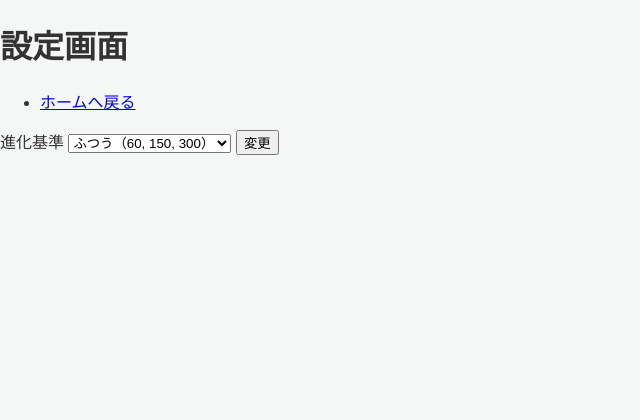
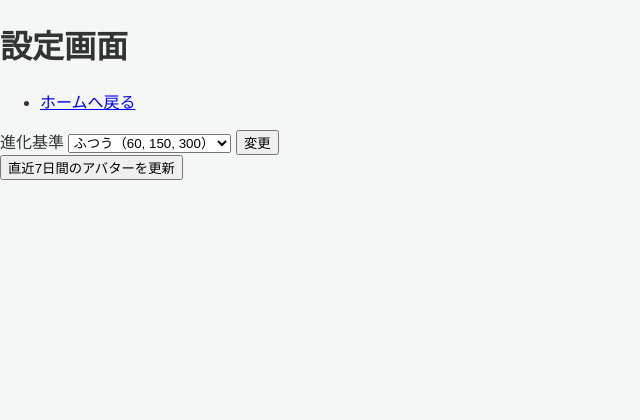
Before and after one commit to OOP2-2025-final-G07/StudyAvatar, a Flask app: page /settings/ in a window 1280 px wide. Shown: the top 420 px of the page, without its empty margins (0-640 px from the left). Run offline with Flask 3, Linux system fonts and the light colour scheme; data comes from the database, SQL or seed files in the repository.

Commit message:
更新範囲の拡張
・今日の更新ボタン→昨日と今日の分が更新される
・設定内の直近７日ボタン→直近７日分のアバターが更新される

```diff
--- a/routes/avatar.py
+++ b/routes/avatar.py
@@ -2,80 +2,103 @@ from flask import Blueprint, render_template, request, redirect, url_for
 from datetime import date, timedelta
 from peewee import DoesNotExist, IntegrityError
 from collections import defaultdict
+
+# アバター関連モデル・設定
 from models.avatar_history import AvatarHistory
 from models.avatar_config import AVATAR_SKINS
 from models.avatar_threshold_set import AvatarThresholdSet
 
+# Blueprint 定義
 avatar_bp = Blueprint('avatar', __name__, url_prefix='/avatar')
 
 
+# ================================================================
+# コンテキストプロセッサ
+# ================================================================
+
 # ------------------------------------------------
-# 今日のアバター（デフォルト用）
+# 今日のアバターをテンプレに渡す（デフォルト表示用）
 # ------------------------------------------------
 @avatar_bp.app_context_processor
 def inject_today_avatar():
-    """今日のアバターを skin としてテンプレに配る"""
+    """
+    今日のアバター skin をテンプレート変数 `skin` として配布する
+    ・今日の AvatarHistory が存在すればその level
+    ・存在しなければ level=1 を使用
+    """
     try:
         record = AvatarHistory.get(AvatarHistory.date == date.today())
         level = record.level
     except DoesNotExist:
-        level = 1  # デフォルト
+        level = 1  # 未登録日のデフォルト
 
     skin = AVATAR_SKINS.get(level)
     return dict(skin=skin)
 
 
 # ------------------------------------------------
-# n日前のアバターをテンプレから呼び出せる関数
+# n日前のアバターを取得するヘルパー関数をテンプレに渡す
 # ------------------------------------------------
 @avatar_bp.app_context_processor
 def inject_avatar_helpers():
-    """avatar_skin_days_ago(n) をテンプレで使えるようにする"""
+    """
+    テンプレート内で avatar_skin_days_ago(n) を使えるようにする
+    例: avatar_skin_days_ago(1) → 昨日のアバター
+    """
     def avatar_skin_days_ago(n):
         target = date.today() - timedelta(days=n)
         try:
             record = AvatarHistory.get(AvatarHistory.date == target)
             return AVATAR_SKINS.get(record.level)
         except DoesNotExist:
-            return AVATAR_SKINS.get(1)
+            return AVATAR_SKINS.get(1)  # デフォルト
 
     return dict(avatar_skin_days_ago=avatar_skin_days_ago)
 
 
-# ------------------------------------------------
-# 今日のAvatarレベル更新
-# ------------------------------------------------
-@avatar_bp.route('/update', methods=['POST'])
-def update_today_avatar():
-    today = date.today()
+# ================================================================
+# アバターレベル更新ロジック（共通処理）
+# ================================================================
 
+def update_avatar_for_date(target_date):
+    """
+    指定した日付（target_date）の Study を集計し、
+    条件に応じたアバターレベルを算出して AvatarHistory に保存する
+    """
     from models import Study
-    today_studies = Study.select().where(Study.date == today)
 
-    # 区分定義
+    # 指定日の学習記録を取得
+    studies = Study.select().where(Study.date == target_date)
+
+    # 教科カテゴリ定義
     categories = {
         '理系': ['数学', '物理', '化学', '生物', '情報', '理系その他'],
         '文系': ['国語', '日本史', '世界史', '地理', '英語', '文系その他']
     }
 
-    # 集計
+    # 分数集計用
     category_minutes = {'理系': 0, '文系': 0}
     total_minutes = 0
 
-    for study in today_studies:
+    # 学習時間集計
+    for study in studies:
         total_minutes += study.minutes
 
         if study.subject in categories['理系']:
             category_minutes['理系'] += study.minutes
-
         if study.subject in categories['文系']:
             category_minutes['文系'] += study.minutes
 
-    # 判定関数
+    # レベル判定ロジック
     def determine_level(cat_minutes, total_minutes, threshold):
+        """
+        学習時間と進化基準セットからアバターレベルを決定
+        """
         combined = cat_minutes['理系'] + cat_minutes['文系']
+
         if threshold is None:
             return 1
+
         if total_minutes >= threshold.min_3:
             return 8
         elif cat_minutes['理系'] >= threshold.min_2 and cat_minutes['理系'] > cat_minutes['文系']:
@@ -93,41 +116,84 @@ def update_today_avatar():
         else:
             return 1
 
-    from models.avatar_threshold_set import AvatarThresholdSet
-
+    # 現在有効な進化基準セットを取得
     try:
         threshold = AvatarThresholdSet.get(AvatarThresholdSet.is_active == True)
     except DoesNotExist:
         threshold = None
 
+    # レベル算出
     level = determine_level(category_minutes, total_minutes, threshold)
 
-    # DB保存
+    # AvatarHistory を upsert（存在すれば更新、なければ作成）
     try:
-        AvatarHistory.create(date=today, level=level)
+        AvatarHistory.create(date=target_date, level=level)
     except IntegrityError:
-        record = AvatarHistory.get(AvatarHistory.date == today)
+        record = AvatarHistory.get(AvatarHistory.date == target_date)
         record.level = level
         record.save()
 
+
+# ================================================================
+# ルーティング
+# ================================================================
+
+# ------------------------------------------------
+# 今日＋昨日のアバターレベルを更新
+# （日付またぎ学習対策）
+# ------------------------------------------------
+@avatar_bp.route('/update', methods=['POST'])
+def update_today_avatar():
+    today = date.today()
+    yesterday = today - timedelta(days=1)
+
+    update_avatar_for_date(today)
+    update_avatar_for_date(yesterday)
+
     return redirect(url_for('index'))
 
+
+# ------------------------------------------------
+# 直近7日間のアバターレベルをまとめて再計算
+# ------------------------------------------------
+@avatar_bp.route('/update_recent', methods=['POST'])
+def update_recent_avatars():
+    today = date.today()
+
+    # 今日〜6日前までを再計算
+    for i in range(7):
+        target_date = today - timedelta(days=i)
+        update_avatar_for_date(target_date)
+
+    return redirect(url_for('index'))
+
+
+# ------------------------------------------------
+# 進化基準セットの切り替え
+# ------------------------------------------------
 @avatar_bp.route('/threshold', methods=['POST'])
 def change_threshold():
     threshold_id = request.form['threshold_id']
 
+    # すべて無効化
     AvatarThresholdSet.update(is_active=False).execute()
-    AvatarThresholdSet.update(is_active=True)\
-        .where(AvatarThresholdSet.id == threshold_id)\
+
+    # 選択されたセットを有効化
+    AvatarThresholdSet.update(is_active=True) \
+        .where(AvatarThresholdSet.id == threshold_id) \
         .execute()
 
     return redirect(url_for('index'))
 
+
 # ------------------------------------------------
-# 進化基準セットをテンプレに渡す
+# 進化基準セット一覧をテンプレに渡す
 # ------------------------------------------------
 @avatar_bp.app_context_processor
 def inject_threshold_sets():
+    """
+    テンプレートで進化基準セット一覧を表示するための変数
+    """
     return dict(
         threshold_sets=AvatarThresholdSet.select()
     )
--- a/templates/seed_set.html
+++ b/templates/seed_set.html
@@ -27,5 +27,10 @@
   <button type="submit">変更</button>
 </form>
 
+<form action="{{ url_for('avatar.update_recent_avatars') }}" method="post">
+    <button type="submit">
+        直近7日間のアバターを更新
+    </button>
+</form>
 
 </html>
--- a/templates/study.html
+++ b/templates/study.html
@@ -45,7 +45,7 @@
             <ul>
                 <li><a href="{{ url_for('index') }}">ホーム</a></li>
                 <li><a href="{{ url_for('study.new_study') }}">勉強記録</a></li>
-                <li><a href="{{ url_for('setting.seed_set') }}">設定(seed_set)</a></li>
+                <li><a href="{{ url_for('setting.seed_set') }}">設定</a></li>
             </ul>
         </nav>
     </header>
```
